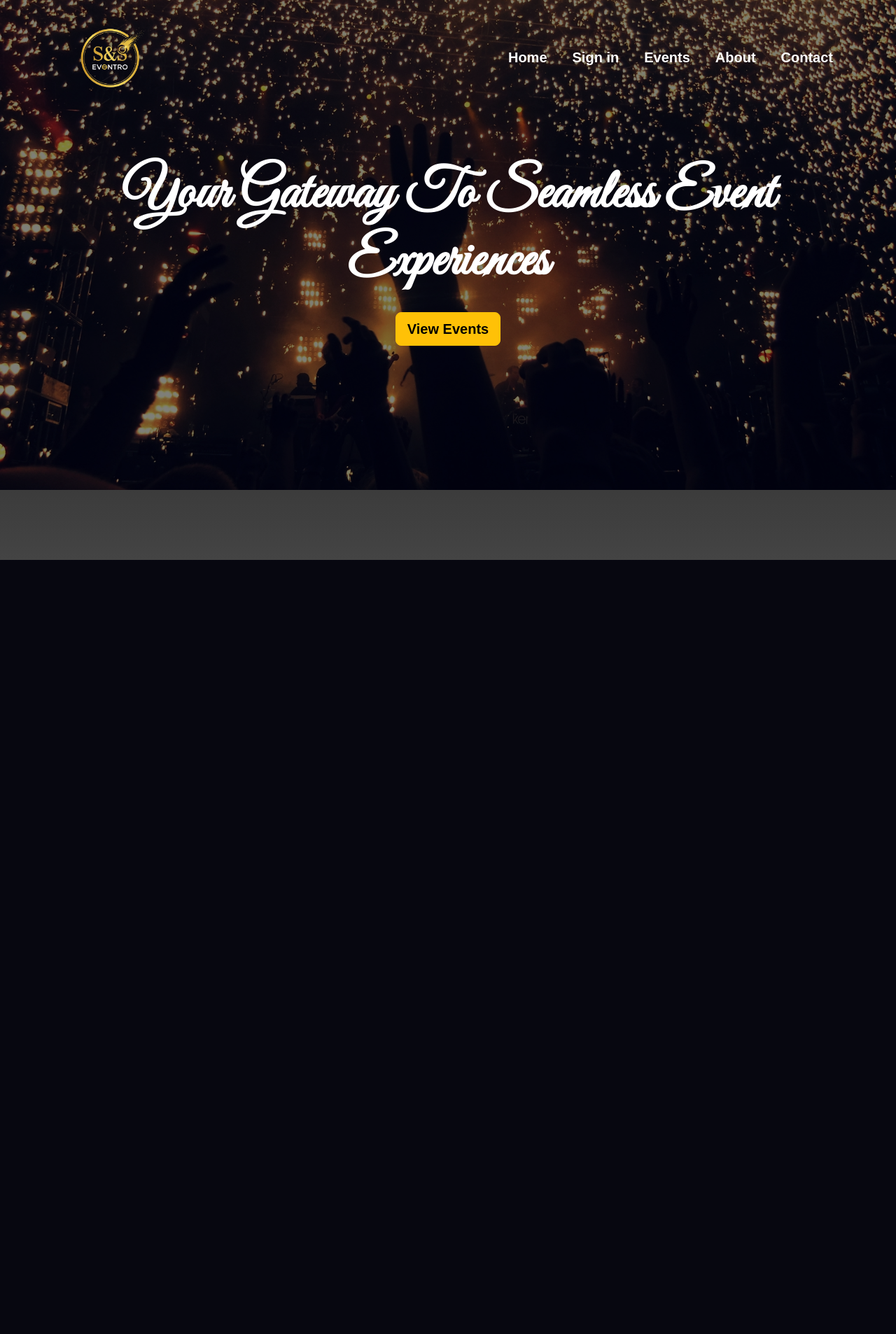
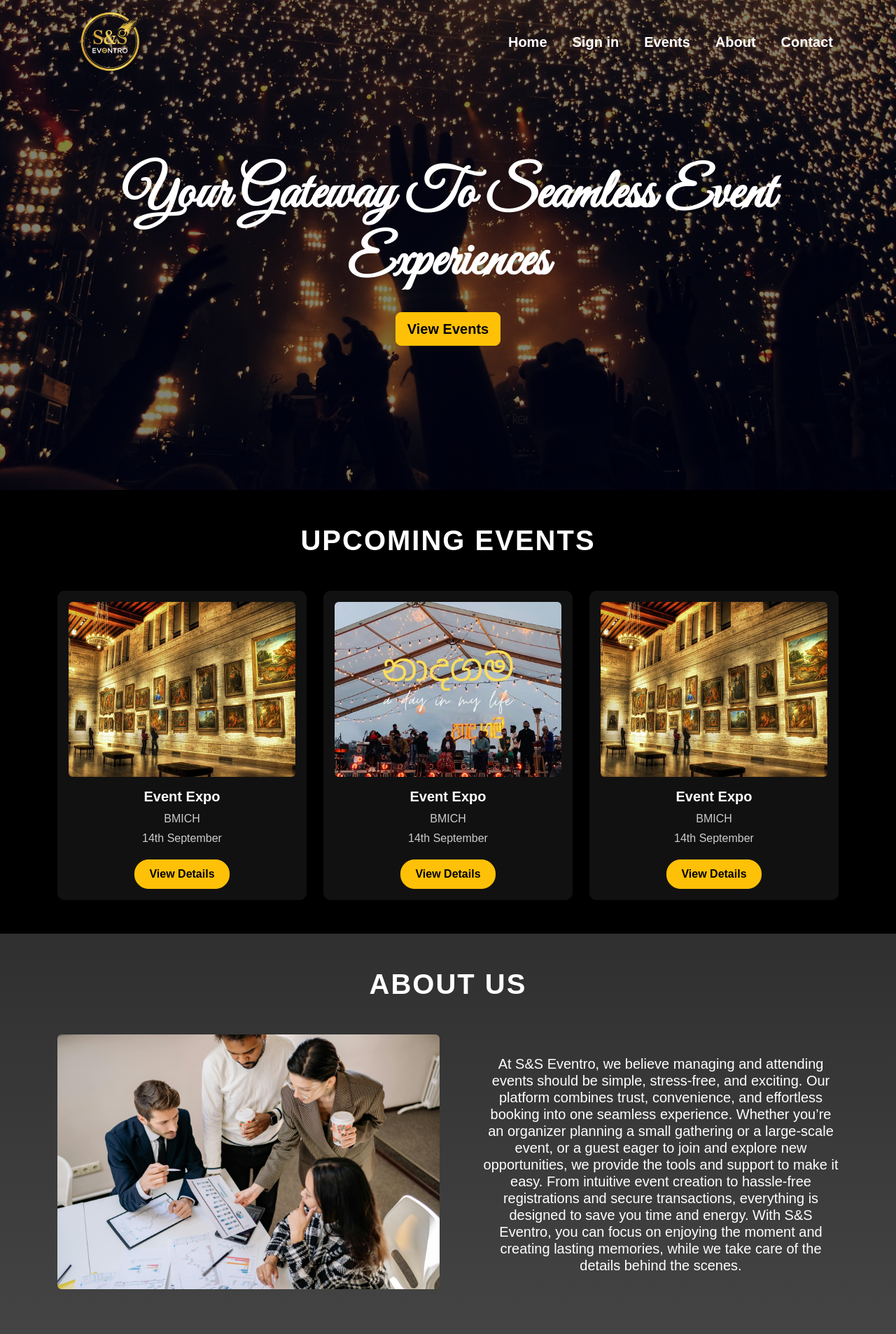
Before and after one commit to SHGshadow/Event-management-system, a PHP site: page / in a window 1280 px wide. Shown: the whole page at 70% size. Before the commit the page ends 800 px from the top, so only its background shows below. Run offline with PHP 8.4, Linux system fonts and the light colour scheme.

Commit message:
upcoming event and about us sections completed in home page

```diff
--- a/index.html
+++ b/index.html
@@ -59,7 +59,65 @@
   </div>
 </div>
 
+<!--Event-->
+<!-- Upcoming Events Section -->
+<section class="upcoming-events py-5 text-center">
+  <div class="container">
+    <h1 class="section-title mb-5">UPCOMING EVENTS</h1>
+    <div class="row g-4 justify-content-center">
 
+      <!-- Event Card 1 -->
+      <div class="col-lg-4 col-md-6">
+        <div class="event-card p-3">
+          <img src="images/exhi1.jpg" class="img-fluid rounded mb-3" alt="event1">
+          <h5 class="fw-bold">Event Expo</h5>
+          <p class="mb-1">BMICH</p>
+          <p class="mb-2">14th September</p>
+          <a href="#" class="btn btn-warning fw-bold">View Details</a>
+        </div>
+      </div>
 
+      <!-- Event Card 2 -->
+      <div class="col-lg-4 col-md-6">
+        <div class="event-card p-3">
+          <img src="images/nadagama.jpg" class="img-fluid rounded mb-3" alt="event2">
+          <h5 class="fw-bold">Event Expo</h5>
+          <p class="mb-1">BMICH</p>
+          <p class="mb-2">14th September</p>
+          <a href="#" class="btn btn-warning fw-bold">View Details</a>
+        </div>
+      </div>
+
+      <!-- Event Card 3 -->
+      <div class="col-lg-4 col-md-6">
+        <div class="event-card p-3">
+          <img src="images/exhi1.jpg" class="img-fluid rounded mb-3" alt="event3">
+          <h5 class="fw-bold">Event Expo</h5>
+          <p class="mb-1">BMICH</p>
+          <p class="mb-2">14th September</p>
+          <a href="#" class="btn btn-warning fw-bold">View Details</a>
+        </div>
+      </div>
+
+    </div>
+  </div>
+</section>
+<!--upcoming event end-->
+
+<!--About us-->
+<section class="About us py-5 text-center">
+  <div class="container">
+    <h1 class="section-title mb-5">ABOUT US</h1>
+    <div class="row g-6 justify-content-center align-items-center">
+      <div class="col-lg-6 col-md-6">
+        <img src="images/crew.jpeg" class="img-fluid rounded mb-3" alt="about">
+      </div>
+      <div class="col-lg-6 col-md-6" style="color: white;padding-left: 50px;">
+        <h5> At S&S Eventro, we believe managing and attending events should be simple, stress-free, and exciting. Our platform combines trust, convenience, and effortless booking into one seamless experience. Whether you’re an organizer planning a small gathering or a large-scale event, or a guest eager to join and explore new opportunities, we provide the tools and support to make it easy. From intuitive event creation to hassle-free registrations and secure transactions, everything is designed to save you time and energy. With S&S Eventro, you can focus on enjoying the moment and creating lasting memories, while we take care of the details behind the scenes.
+        </h5>
+      </div>
+    </div>
+  </div>
+</section>
 </body>
 </html>
--- a/style.css
+++ b/style.css
@@ -1,7 +1,7 @@
 /* Navbar */
 .navbar {
   background: transparent !important;
-  padding: 0.1rem 1rem;
+  padding: 0.4rem 1rem;
 }
 
 .navbar-nav {
@@ -51,3 +51,56 @@
   background: linear-gradient(to bottom, black, #444);
 
 }
+
+
+
+
+/* Upcoming Events Section */
+.upcoming-events {
+  background: #000; /* black background */
+}
+
+.section-title {
+  color: white;
+  font-weight: bold;
+  letter-spacing: 2px;
+}
+
+.event-card {
+  background: #111; /* dark card background */
+  border-radius: 10px;
+  color: white;
+  text-align: center;
+  transition: transform 0.3s ease;
+}
+
+.event-card:hover {
+  transform: translateY(-10px); /* hover effect */
+}
+
+.event-card img {
+  border-radius: 10px;
+  height: 250px;
+  object-fit: cover;
+  width: 100%;
+}
+
+.event-card h5 {
+  font-size: 20px;
+}
+
+.event-card p {
+  margin: 0;
+  font-size: 16px;
+  color: #ccc;
+}
+
+.event-card .btn {
+  margin-top: 10px;
+  border-radius: 20px;
+  padding: 8px 20px;
+}
+
+.btn:hover{
+  background-color: rgb(87, 255, 87);
+}
```
Also changed, not shown: images/logo-removebg-preview.png.
